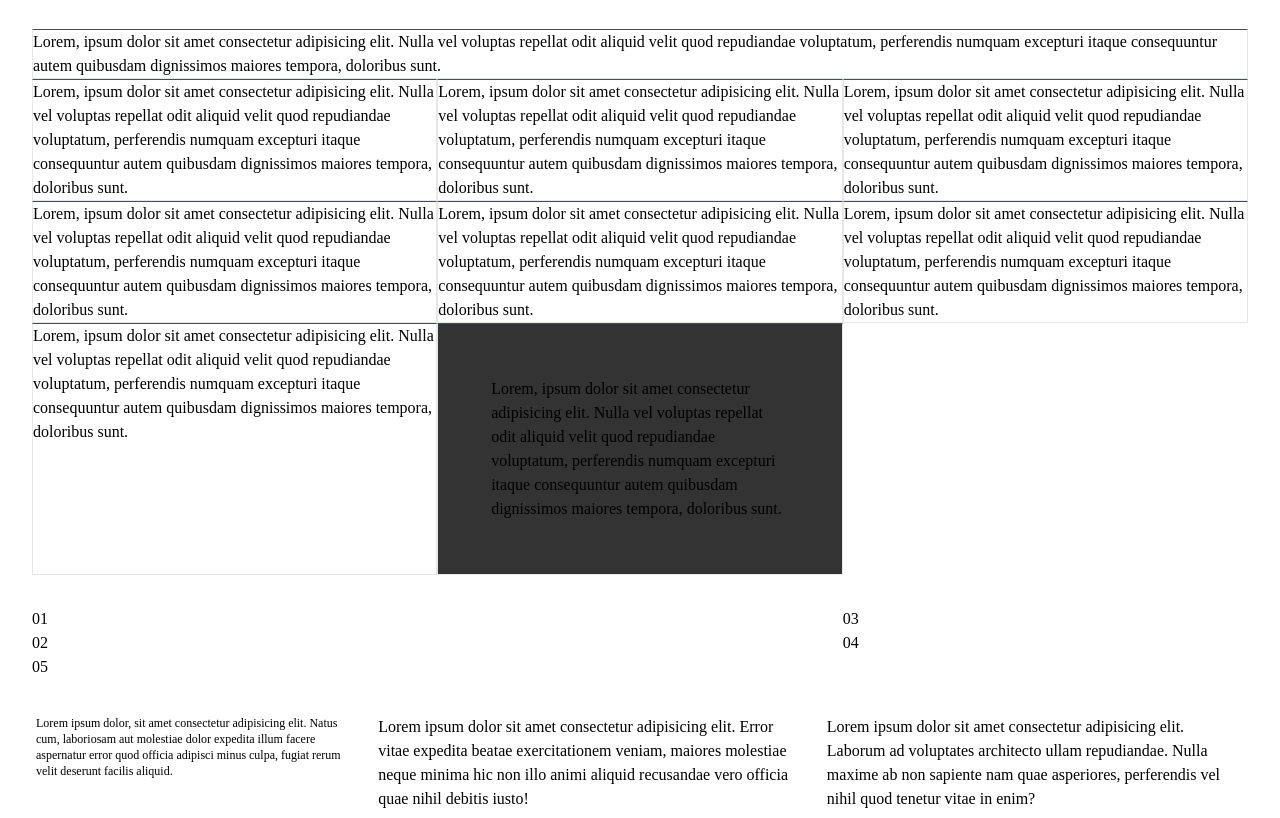
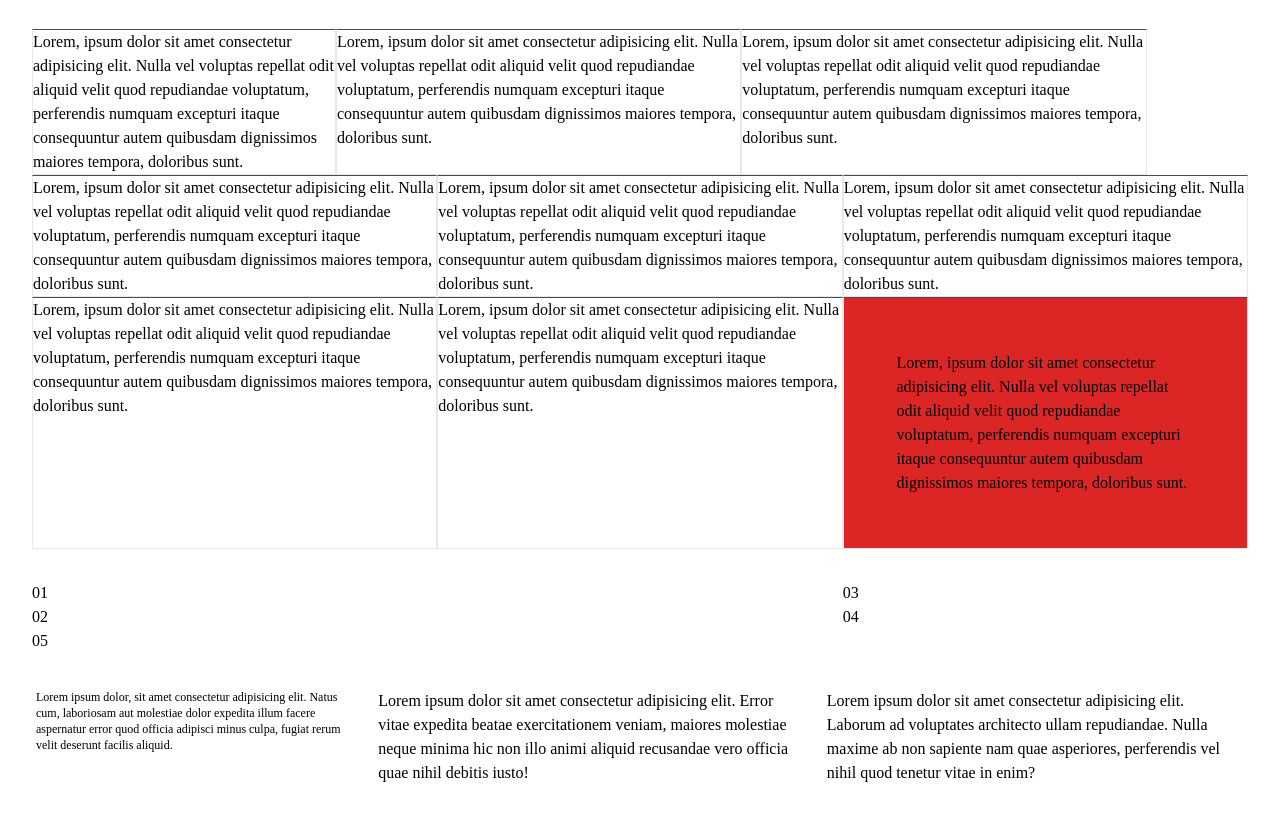
Before and after one commit to saraanv/tailwind-practice, a website: page mytailwindproject/src/index.html in a window 1280 px wide. Shown: the part 2569-3387 px from the top of the page. Drawn offline with Linux system fonts and the light colour scheme.

Commit message:
working with responsive classes on tailwind: screens

```diff
--- a/mytailwindproject/src/index.html
+++ b/mytailwindproject/src/index.html
@@ -88,7 +88,7 @@
       </div>
 
       <div class="flex flex-wrap m-8">
-        <div class=" border border-t-red-700 w-full">Lorem, ipsum dolor sit amet consectetur adipisicing elit. Nulla vel voluptas repellat odit aliquid velit quod repudiandae voluptatum, perferendis numquam excepturi itaque consequuntur autem quibusdam dignissimos maiores tempora, doloribus sunt.</div>
+        <div class=" border border-t-red-700 w-full sm:w-2/4 lg:w-1/4">Lorem, ipsum dolor sit amet consectetur adipisicing elit. Nulla vel voluptas repellat odit aliquid velit quod repudiandae voluptatum, perferendis numquam excepturi itaque consequuntur autem quibusdam dignissimos maiores tempora, doloribus sunt.</div>
         <div class=" border border-t-red-700 w-2/6">Lorem, ipsum dolor sit amet consectetur adipisicing elit. Nulla vel voluptas repellat odit aliquid velit quod repudiandae voluptatum, perferendis numquam excepturi itaque consequuntur autem quibusdam dignissimos maiores tempora, doloribus sunt.</div>
         <div class=" border border-t-red-700 w-2/6">Lorem, ipsum dolor sit amet consectetur adipisicing elit. Nulla vel voluptas repellat odit aliquid velit quod repudiandae voluptatum, perferendis numquam excepturi itaque consequuntur autem quibusdam dignissimos maiores tempora, doloribus sunt.</div>
         <div class=" border border-t-red-700 w-2/6">Lorem, ipsum dolor sit amet consectetur adipisicing elit. Nulla vel voluptas repellat odit aliquid velit quod repudiandae voluptatum, perferendis numquam excepturi itaque consequuntur autem quibusdam dignissimos maiores tempora, doloribus sunt.</div>
@@ -96,7 +96,7 @@
         <div class=" border border-t-red-700 w-2/6">Lorem, ipsum dolor sit amet consectetur adipisicing elit. Nulla vel voluptas repellat odit aliquid velit quod repudiandae voluptatum, perferendis numquam excepturi itaque consequuntur autem quibusdam dignissimos maiores tempora, doloribus sunt.</div>
         <div class=" border border-t-red-700 w-2/6">Lorem, ipsum dolor sit amet consectetur adipisicing elit. Nulla vel voluptas repellat odit aliquid velit quod repudiandae voluptatum, perferendis numquam excepturi itaque consequuntur autem quibusdam dignissimos maiores tempora, doloribus sunt.</div>
         <div class=" border border-t-red-700 w-2/6">Lorem, ipsum dolor sit amet consectetur adipisicing elit. Nulla vel voluptas repellat odit aliquid velit quod repudiandae voluptatum, perferendis numquam excepturi itaque consequuntur autem quibusdam dignissimos maiores tempora, doloribus sunt.</div>
-        <div class="bg-[#333] border border-t-red-700 w-2/6 p-[3.3rem]">Lorem, ipsum dolor sit amet consectetur adipisicing elit. Nulla vel voluptas repellat odit aliquid velit quod repudiandae voluptatum, perferendis numquam excepturi itaque consequuntur autem quibusdam dignissimos maiores tempora, doloribus sunt.</div>
+        <div class="bg-[#333] border border-t-red-700 w-2/6 p-[3.3rem] sm:bg-slate-600 md:bg-red-600 3xl:bg-yellow-500">Lorem, ipsum dolor sit amet consectetur adipisicing elit. Nulla vel voluptas repellat odit aliquid velit quod repudiandae voluptatum, perferendis numquam excepturi itaque consequuntur autem quibusdam dignissimos maiores tempora, doloribus sunt.</div>
       </div>
 
       <div class="grid grid-flow-row-dense grid-cols-3 grid-rows-3 m-8">
--- a/mytailwindproject/tailwind.config.js
+++ b/mytailwindproject/tailwind.config.js
@@ -19,6 +19,9 @@ module.exports = {
       fontFamily : {
       vazir : ['Vazir'] ,
       },
+      screens : {
+      "3xl" : "1700px" ,
+      },
     },
   },
   plugins: [],
```
Also changed, not shown: mytailwindproject/src/css/style.css.
